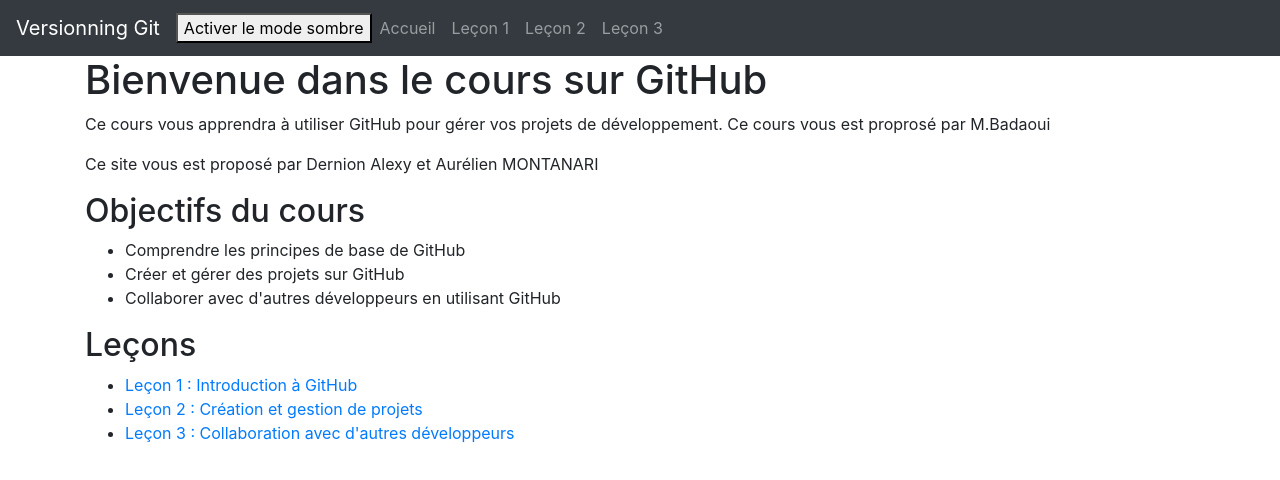
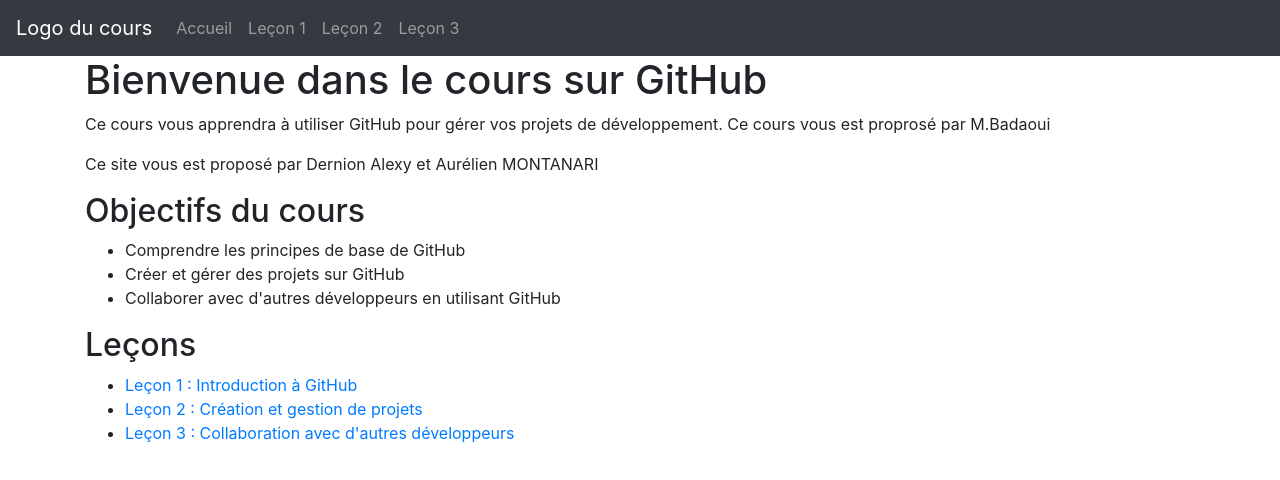
Before and after one commit to aurmtn/Versionning-Git, a plain HTML site: page index.html in a window 1280 px wide. Drawn offline with nearby package versions, Linux system fonts and the light colour scheme.

Commit message:
Revert "AJout d'un bouton darkmode"
This reverts commit 8e7bfb685fd32df22b0bc18be0050493689a8627.

```diff
--- a/index.html
+++ b/index.html
@@ -12,11 +12,10 @@
 <body>
 
 	<nav class="navbar navbar-expand-md bg-dark navbar-dark">
-	  <!-- Bandeau -->
-	  <a class="navbar-brand" href="#">Versionning Git</a>
-	  <button id="btn-toggle">Activer le mode sombre</button>
+	  <!-- Brand -->
+	  <a class="navbar-brand" href="#">Logo du cours</a>
 
-	  <!-- Menu burger -->
+	  <!-- Toggler/collapsibe Button -->
 	  <button class="navbar-toggler" type="button" data-toggle="collapse" data-target="#collapsibleNavbar">
 	    <span class="navbar-toggler-icon"></span>
 	  </button>
@@ -36,8 +35,6 @@
 	      <li class="nav-item">
 	        <a class="nav-link" href="#">Leçon 3</a>
 	      </li>
-		  <li class="nav-item">
-		  </li>
 	    </ul>
 	  </div>
 	</nav>
--- a/styles.css
+++ b/styles.css
@@ -9,20 +9,6 @@ h1, h2, h3, h4, h5, h6 {
 	font-weight: bold;
 	margin-top: 20px;
 	margin-bottom: 10px;
-}
-
-button {
-    background-color: #3f51b5;
-    color: #fff;
-    padding: 10px 20px;
-    border: none;
-    border-radius: 5px;
-    cursor: pointer;
-    transition: background-color .3s ease;
-}
-
-button:hover {
-    background-color: #1f2c7f;
 }
 
 .container {
```
Also changed, not shown: script.js (+9 -10 lines).
